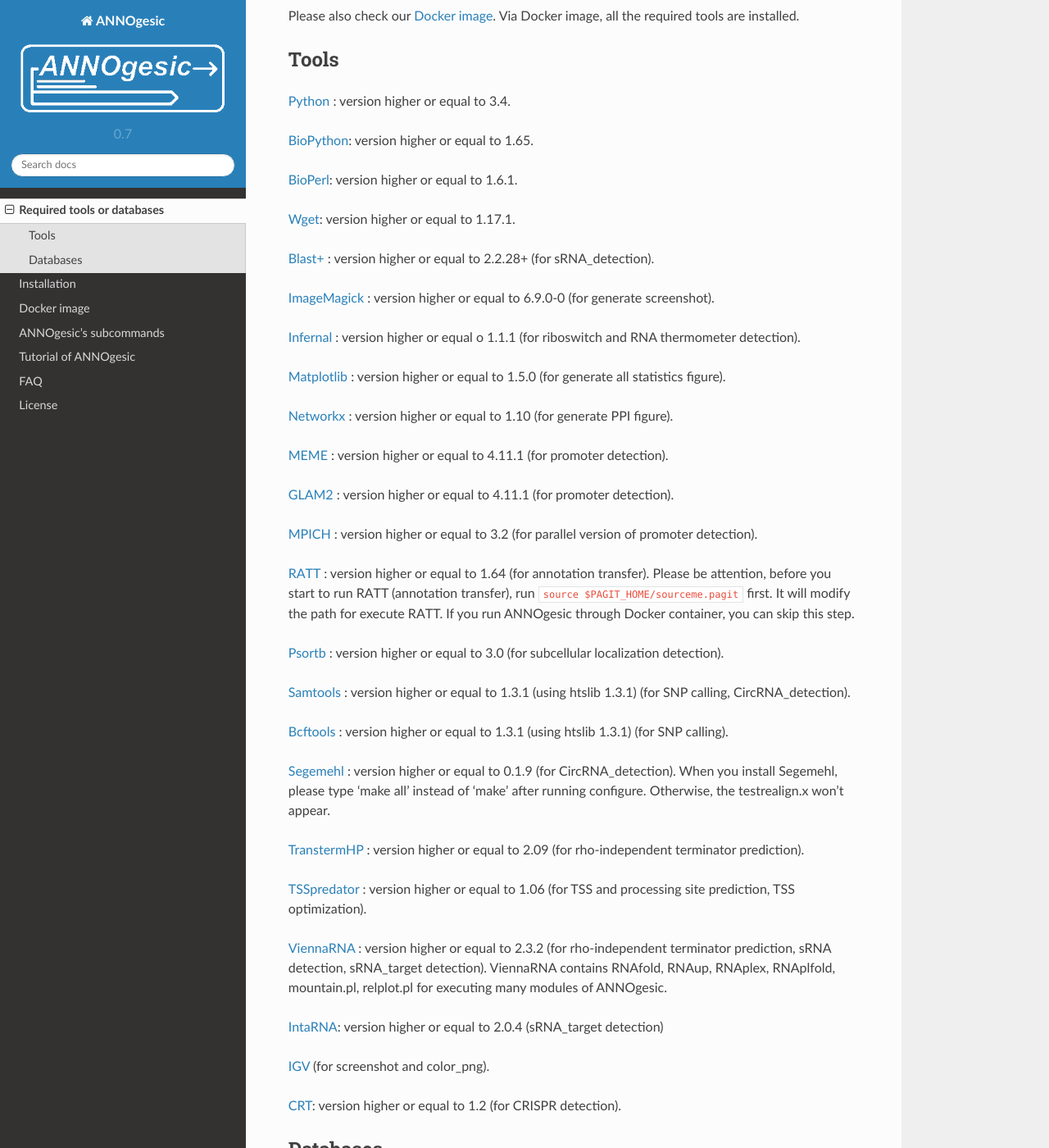
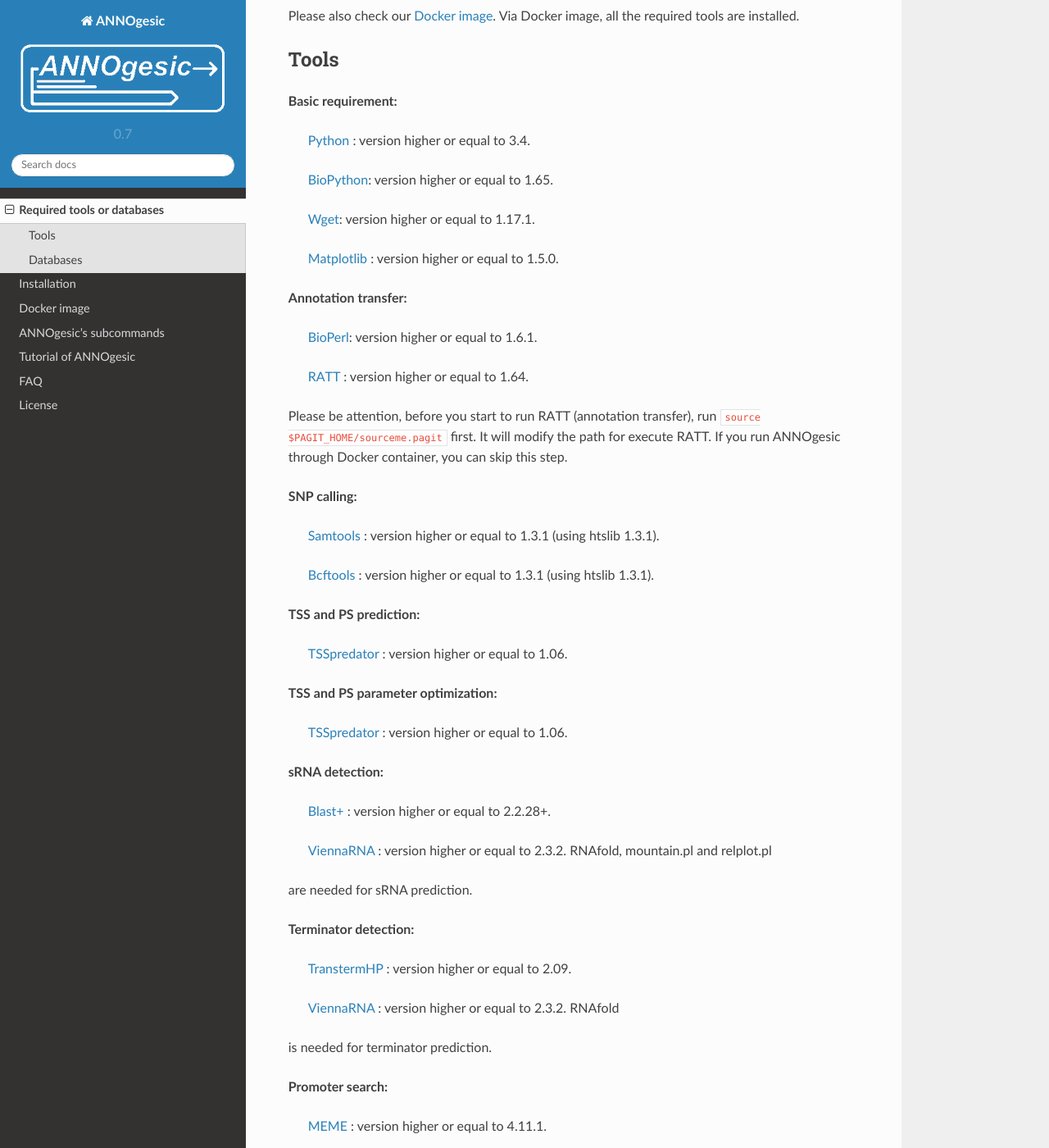
Before and after one commit to Sung-Huan/ANNOgesic, a Sphinx documentation site: the page built from docs/source/required.rst, in a window 1280 px wide and 1400 px high, scrolled down 224 px. Shown: the whole window at 82% size. Built offline with Sphinx 7.4.7 and the Read the Docs theme 2.0.0, drawn with Linux system fonts in a browser that asks for light colours; pages that are not in the unit, such as notebooks, are missing from menus; some of the changed text lies outside the part shown.

Commit message:
rephrase requirements#

```diff
--- a/docs/source/required.rst
+++ b/docs/source/required.rst
@@ -13,72 +13,119 @@
 Tools
 -----
 
-`Python <https://www.python.org/>`_ : version higher or equal to 3.4.
+**Basic requirement:**
 
-`BioPython <http://biopython.org/wiki/Main_Page>`_: version higher or equal to 1.65.
+	`Python <https://www.python.org/>`_ : version higher or equal to 3.4.
 
-`BioPerl <http://www.bioperl.org/wiki/Main_Page>`_:  version higher or equal to 1.6.1.
+	`BioPython <http://biopython.org/wiki/Main_Page>`_: version higher or equal to 1.65.
 
-`Wget <https://www.gnu.org/software/wget>`_:  version higher or equal to 1.17.1.
+	`Wget <https://www.gnu.org/software/wget>`_:  version higher or equal to 1.17.1.
 
-`Blast+ <ftp://ftp.ncbi.nlm.nih.gov/blast/executables/blast+/LATEST/>`_ : version higher or equal to 2.2.28+ (for sRNA_detection).
+	`Matplotlib <http://matplotlib.org/>`_ : version higher or equal to 1.5.0.
 
-`ImageMagick <http://www.imagemagick.org/script/index.php>`_ : version higher or equal to 6.9.0-0 (for generate screenshot).
+**Annotation transfer:**
 
-`Infernal <http://infernal.janelia.org/>`_ : version higher or equal o 1.1.1 (for riboswitch and RNA thermometer detection).
+	`BioPerl <http://www.bioperl.org/wiki/Main_Page>`_:  version higher or equal to 1.6.1.
 
-`Matplotlib <http://matplotlib.org/>`_ : version higher or equal to 1.5.0 (for generate all statistics figure).
-
-`Networkx <https://networkx.github.io/>`_ : version higher or equal to 1.10 (for generate PPI figure).
-
-`MEME <http://meme-suite.org/tools/meme>`_ : version higher or equal to 4.11.1 (for promoter detection).
-
-`GLAM2 <http://meme-suite.org/tools/glam2>`_ : version higher or equal to 4.11.1 (for promoter detection).
-
-`MPICH <http://www.mpich.org/>`_ : version higher or equal to 3.2 (for parallel version of promoter detection).
-
-`RATT <http://www.sanger.ac.uk/resources/software/pagit/>`_ : version higher or equal to 1.64 (for annotation transfer).
+	`RATT <http://www.sanger.ac.uk/resources/software/pagit/>`_ : version higher or equal to 1.64.
 Please be attention, before you start to run RATT (annotation transfer), run ``source $PAGIT_HOME/sourceme.pagit`` first. It will
 modify the path for execute RATT. If you run ANNOgesic through Docker container, you can skip this step.
 
-`Psortb <http://www.psort.org/psortb/>`_ : version higher or equal to 3.0 (for subcellular localization detection).
+**SNP calling:**
 
-`Samtools <https://github.com/samtools>`_ : version higher or equal to 1.3.1 (using htslib 1.3.1) (for SNP calling, CircRNA_detection).
+	`Samtools <https://github.com/samtools>`_ : version higher or equal to 1.3.1 (using htslib 1.3.1).
 
-`Bcftools <https://github.com/samtools>`_ : version higher or equal to 1.3.1 (using htslib 1.3.1) (for SNP calling).
+	`Bcftools <https://github.com/samtools>`_ : version higher or equal to 1.3.1 (using htslib 1.3.1).
 
-`Segemehl <http://www.bioinf.uni-leipzig.de/Software/segemehl/>`_ : version higher or equal to 0.1.9 (for CircRNA_detection).
+**TSS and PS prediction:**
+
+	`TSSpredator <http://it.inf.uni-tuebingen.de/?page_id=190>`_ : version higher or equal to 1.06.
+
+**TSS and PS parameter optimization:**
+
+        `TSSpredator <http://it.inf.uni-tuebingen.de/?page_id=190>`_ : version higher or equal to 1.06.
+
+**sRNA detection:**
+
+	`Blast+ <ftp://ftp.ncbi.nlm.nih.gov/blast/executables/blast+/LATEST/>`_ : version higher or equal to 2.2.28+.
+
+	`ViennaRNA <http://www.tbi.univie.ac.at/RNA/>`_ : version higher or equal to 2.3.2. RNAfold, mountain.pl and relplot.pl
+are needed for sRNA prediction.
+
+**Terminator detection:**
+
+	`TranstermHP <http://transterm.cbcb.umd.edu/>`_ : version higher or equal to 2.09.
+
+	`ViennaRNA <http://www.tbi.univie.ac.at/RNA/>`_ : version higher or equal to 2.3.2. RNAfold
+is needed for terminator prediction.
+
+**Promoter search:**
+
+	`MEME <http://meme-suite.org/tools/meme>`_ : version higher or equal to 4.11.1.
+
+	`GLAM2 <http://meme-suite.org/tools/glam2>`_ : version higher or equal to 4.11.1.
+
+	`MPICH <http://www.mpich.org/>`_ : version higher or equal to 3.2. It is for parallel version of promoter detection.
+
+**sRNA target prediction:**
+
+	`ViennaRNA <http://www.tbi.univie.ac.at/RNA/>`_ : version higher or equal to 2.3.2.
+RNAup, RNAplex, RNAplfold are required for executing many modules of ANNOgesic.
+
+	`IntaRNA <https://github.com/BackofenLab/IntaRNA/>`_: version higher or equal to 2.0.4.
+
+**Circular RNA detection:**
+
+	`Samtools <https://github.com/samtools>`_ : version higher or equal to 1.3.1 (using htslib 1.3.1).
+
+	`Segemehl <http://www.bioinf.uni-leipzig.de/Software/segemehl/>`_ : version higher or equal to 0.1.9.
 When you install Segemehl, please type 'make all' instead of 'make' after running configure. Otherwise, the testrealign.x won't appear.
 
-`TranstermHP <http://transterm.cbcb.umd.edu/>`_ : version higher or equal to 2.09 (for rho-independent terminator prediction).
+**Riboswitch and RNA thermometer identification:**
 
-`TSSpredator <http://it.inf.uni-tuebingen.de/?page_id=190>`_ : version higher or equal to 1.06 (for TSS and processing site prediction, TSS optimization).
+	`Infernal <http://infernal.janelia.org/>`_ : version higher or equal to 1.1.1.
 
-`ViennaRNA <http://www.tbi.univie.ac.at/RNA/>`_ : version higher or equal to 2.3.2 (for rho-independent terminator prediction, sRNA detection, sRNA_target detection).
-ViennaRNA contains RNAfold, RNAup, RNAplex, RNAplfold, mountain.pl, relplot.pl for executing many modules of ANNOgesic.
+**CRISPR detection:**
 
-`IntaRNA <https://github.com/BackofenLab/IntaRNA/>`_: version higher or equal to 2.0.4 (sRNA_target detection)
+	`CRT <http://www.room220.com/crt/>`_: version higher or equal to 1.2.
 
-`IGV <https://www.broadinstitute.org/software/igv/home>`_ (for screenshot and color_png).
+**Subcellular localization prediction:**
 
-`CRT <http://www.room220.com/crt/>`_: version higher or equal to 1.2 (for CRISPR detection).
+	`Psortb <http://www.psort.org/psortb/>`_ : version higher or equal to 3.0.
+
+**Protein-protein interaction detection:**
+
+	`Networkx <https://networkx.github.io/>`_ : version higher or equal to 1.10.
+
+**Generating screenshots of IGV:**
+
+	`IGV <https://www.broadinstitute.org/software/igv/home>`_
+
+**Colorization of screenshots:**
+
+	`ImageMagick <http://www.imagemagick.org/script/index.php>`_ : version higher or equal to 6.9.0-0.
 
 Databases
 ---------
 
-`BSRD <http://www.bac-srna.org/BSRD/index.jsp>`_ (for sRNA detection)
+**sRNA detection:**
 
-`nr database <ftp://ftp.ncbi.nih.gov/blast/db/FASTA/>`_ (for sRNA detection)
+	`BSRD <http://www.bac-srna.org/BSRD/index.jsp>`_ (A suggestion for sRNA prediction)
 
-`Rfam <http://rfam.xfam.org/>`_ (for riboswitch and RNA thermometer detection)
+	`nr database <ftp://ftp.ncbi.nih.gov/blast/db/FASTA/>`_
 
-`idmapping_selected.tab from Uniprot <http://www.uniprot.org/downloads>`_ (for Go term detection)
+**Riboswitch and RNA thermometer prediction:**
 
-`goslim.obo <http://geneontology.org/page/go-slim-and-subset-guide>`_ (for Go term detection)
+	`Rfam <http://rfam.xfam.org/>`_
 
-`go.obo <http://geneontology.org/page/download-ontology>`_ (for Go term detection)
+**GO term identification:**
 
-`species.v${VERSION}.txt from STRING
-<http://string-db.org/cgi/download.pl>`_ (for protein-protein
-interaction prediction; replace ${VERSION} by the version you would
-like to use)
+	`idmapping_selected.tab from Uniprot <http://www.uniprot.org/downloads>`_
+
+	`goslim.obo <http://geneontology.org/page/go-slim-and-subset-guide>`_
+
+	`go.obo <http://geneontology.org/page/download-ontology>`_
+
+**Protein-protein interaction detection:**
+
+	`species.v${VERSION}.txt from STRING <http://string-db.org/cgi/download.pl>`_ ${VERSION} represents the version number.
```
